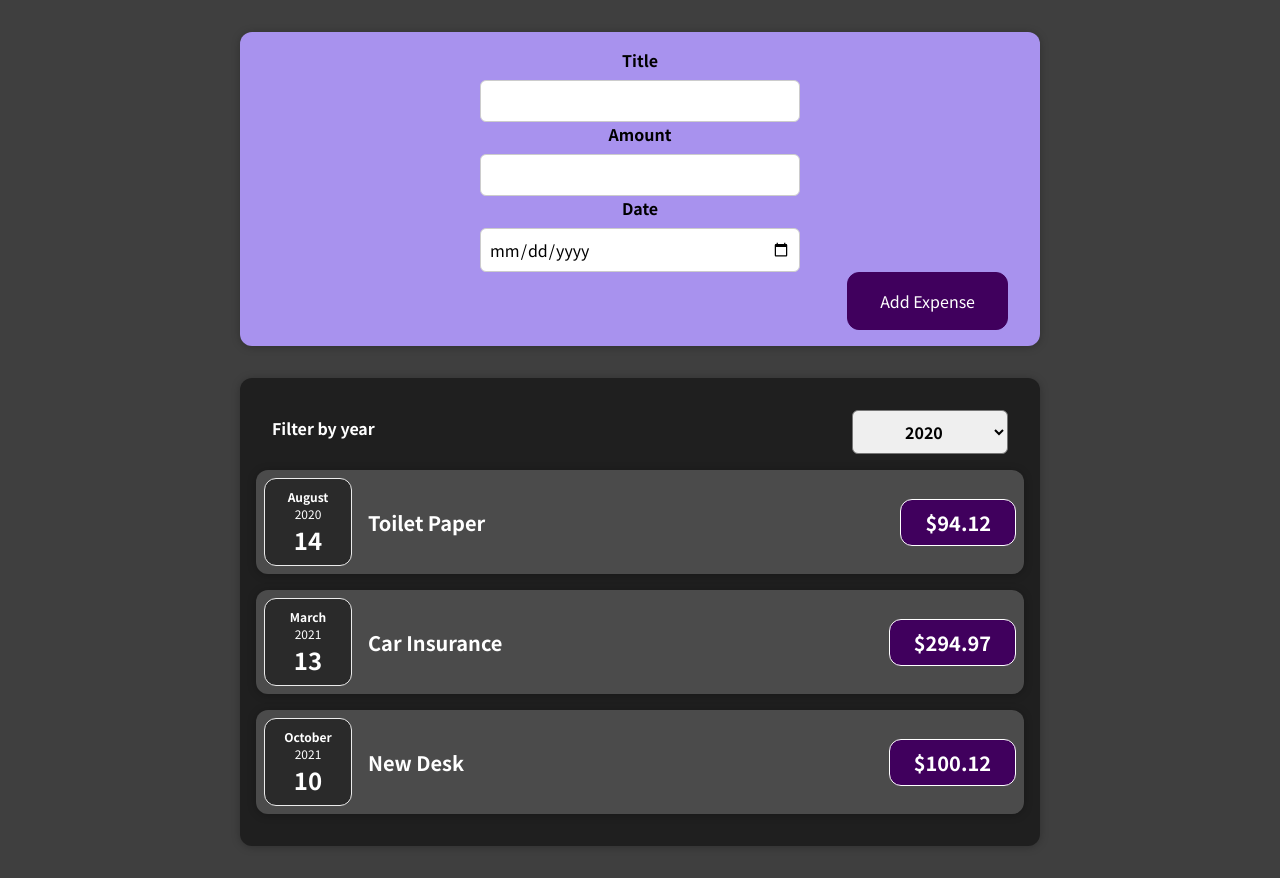
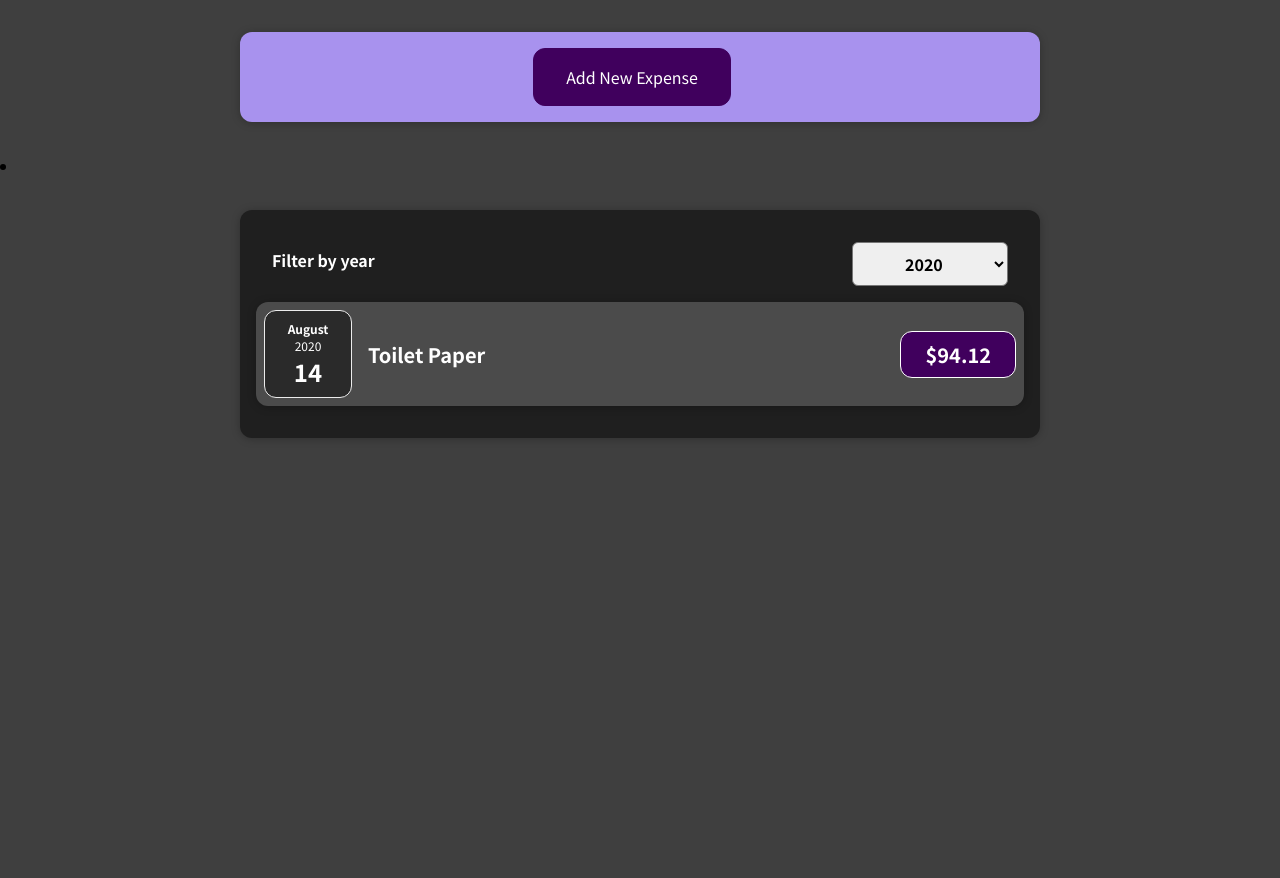
Before and after one commit to syedazeez256/Expense-Tracker-in-React.js, a React (Create React App) app: page / in a window 1280 px wide. After the commit the page ends 800 px from the top, so only its background shows below. Built offline with nearby package versions, Linux system fonts and the light colour scheme.

Commit message:
working continue

```diff
--- a/src/App.js
+++ b/src/App.js
@@ -1,9 +1,9 @@
+import react, { useState } from "react";
 import Expenses from "./components/Expenses/Expenses";
 import ExpenseFilter from "./components/NewExpense/ExpenseFilter";
 import NewExpense from "./components/NewExpense/NewExpense";
 
-const App = () => {
-  const expense = [
+const DUMMY_EXPENSES = [
   {
     id: 1,
     title: "Toilet Paper",
@@ -23,9 +23,13 @@
     date: new Date(2021, 9, 10),
   },
 ];
+
+const App = () => {
+  const [expense, setExpense] = useState(DUMMY_EXPENSES);
   const addExpense = (expenses) => {
-    console.log("Data entered");
-    console.log(expenses);
+    setExpense((prevExpens) => {
+      return [expenses, ...prevExpens];
+    });
   };
   // return React.createElement(
   //   "div",
--- /dev/null
+++ b/src/components/Expenses/ExpenseList.css
@@ -0,0 +1,9 @@
+.expenses-list {
+  list-style: none;
+  padding: 0;
+}
+
+.expenses-list__fallback {
+  color: white;
+  text-align: center;
+}
--- /dev/null
+++ b/src/components/Expenses/ExpenseList.js
@@ -0,0 +1,25 @@
+import react from "react";
+import "./ExpenseList.css";
+import ExpenseItems from "./ExpenseItems";
+
+const ExpenseList = (props) => {
+  let expenseContent = <p>No Results found</p>;
+
+  if (props.items.length === 0) {
+    return <h2 className="expenses-list__fallback">Found no expenses.</h2>;
+  }
+
+  return (
+    <ul className="expenses-list">
+      {props.items.map((expense) => (
+        <ExpenseItems
+          key={expense.id}
+          title={expense.title}
+          amount={expense.amount}
+          date={expense.date}
+        />
+      ))}
+    </ul>
+  );
+};
+export default ExpenseList;
--- a/src/components/Expenses/Expenses.js
+++ b/src/components/Expenses/Expenses.js
@@ -3,9 +3,14 @@
 import ExpenseItems from "./ExpenseItems";
 import ExpenseFilter from "../NewExpense/ExpenseFilter";
 import react, { useState } from "react";
+import ExpenseList from "./ExpenseList";
 
 const Expenses = (props) => {
   const [filteredYear, setFilteredYear] = useState("2020");
+
+  const filteredYearExpense = props.data.filter((year) => {
+    return year.date.getFullYear().toString() === filteredYear;
+  });
 
   const filteredYearHandler = (selectedYear) => {
     console.log("Expenses.js");
@@ -15,27 +20,15 @@
 
   return (
     <div>
+      <li>
         <Card className="expenses">
           <ExpenseFilter
             selected={filteredYear}
             onChangeFilter={filteredYearHandler}
           />
-        <ExpenseItems
-          title={props.data[0].title}
-          amount={props.data[0].amount}
-          date={props.data[0].date}
-        />
-        <ExpenseItems
-          title={props.data[1].title}
-          amount={props.data[1].amount}
-          date={props.data[1].date}
-        />
-        <ExpenseItems
-          title={props.data[2].title}
-          amount={props.data[2].amount}
-          date={props.data[2].date}
-        />
+          <ExpenseList items={filteredYearExpense} />
         </Card>
+      </li>
     </div>
   );
 };
--- a/src/components/NewExpense/ExpenseForm.js
+++ b/src/components/NewExpense/ExpenseForm.js
@@ -48,6 +48,7 @@
     setEnteredAmount("");
     setEnteredDate("");
   };
+
   return (
     <form onSubmit={handleForm}>
       <div className="new-expense__controls">
@@ -81,6 +82,9 @@
         </div>
       </div>
       <div className="new-expense__actions">
+        <button type="button" onClick={props.onCancel}>
+          Cancel
+        </button>
         <button type="submit">Add Expense</button>
       </div>
     </form>
--- a/src/components/NewExpense/NewExpense.js
+++ b/src/components/NewExpense/NewExpense.js
@@ -1,4 +1,4 @@
-import react from "react";
+import react, { useState } from "react";
 import ExpenseForm from "./ExpenseForm";
 import "./NewExpense.css";
 const NewExpense = (props) => {
@@ -8,10 +8,28 @@
       id: Math.random().toString(),
     };
     props.onAddExpense(expense);
+    setIsEditing(false);
   };
+  const [isEditing, setIsEditing] = useState(false);
+
+  const startEditingHandler = () => {
+    setIsEditing(true);
+  };
+  const stopEditingHandler = () => {
+    setIsEditing(false);
+  };
+
   return (
     <div className="new-expense">
-      <ExpenseForm onSaveExpenseData={saveExpenseDataHandler} />
+      {!isEditing && (
+        <button onClick={startEditingHandler}>Add New Expense</button>
+      )}
+      {isEditing && (
+        <ExpenseForm
+          onSaveExpenseData={saveExpenseDataHandler}
+          onCancel={stopEditingHandler}
+        />
+      )}
     </div>
   );
 };
```
Lines whose indentation alone changed are shown as unchanged.
